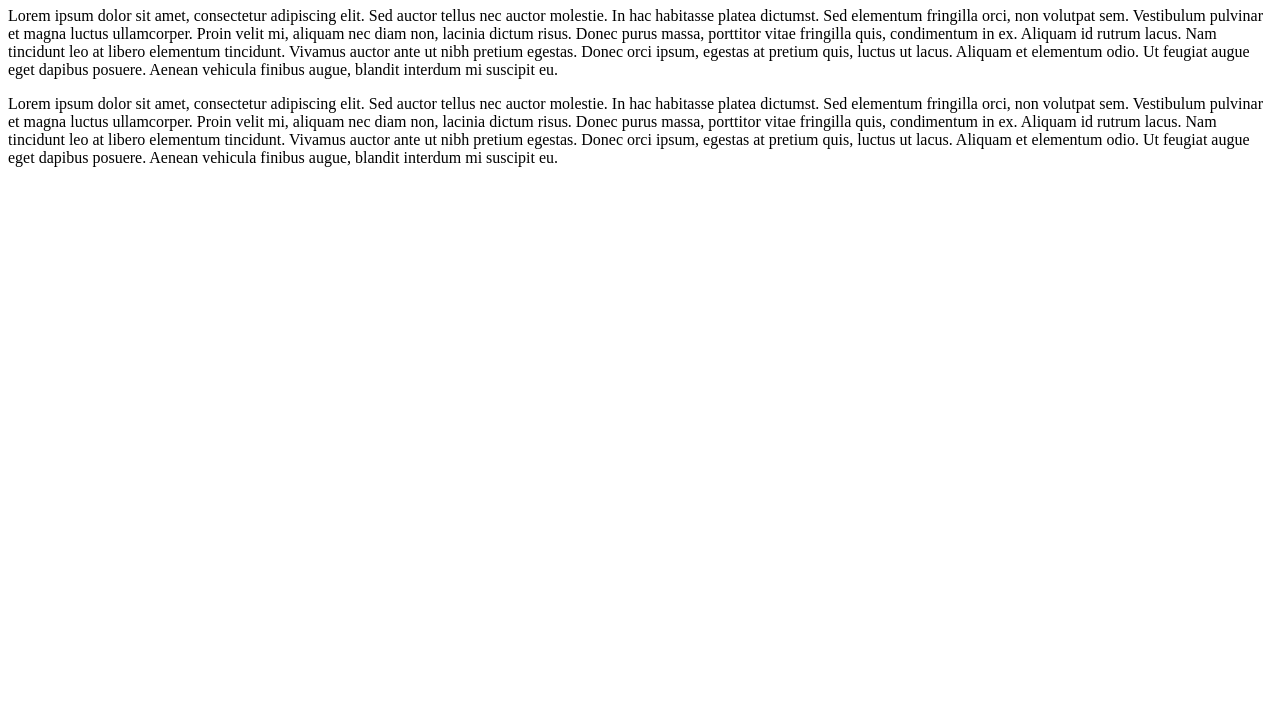
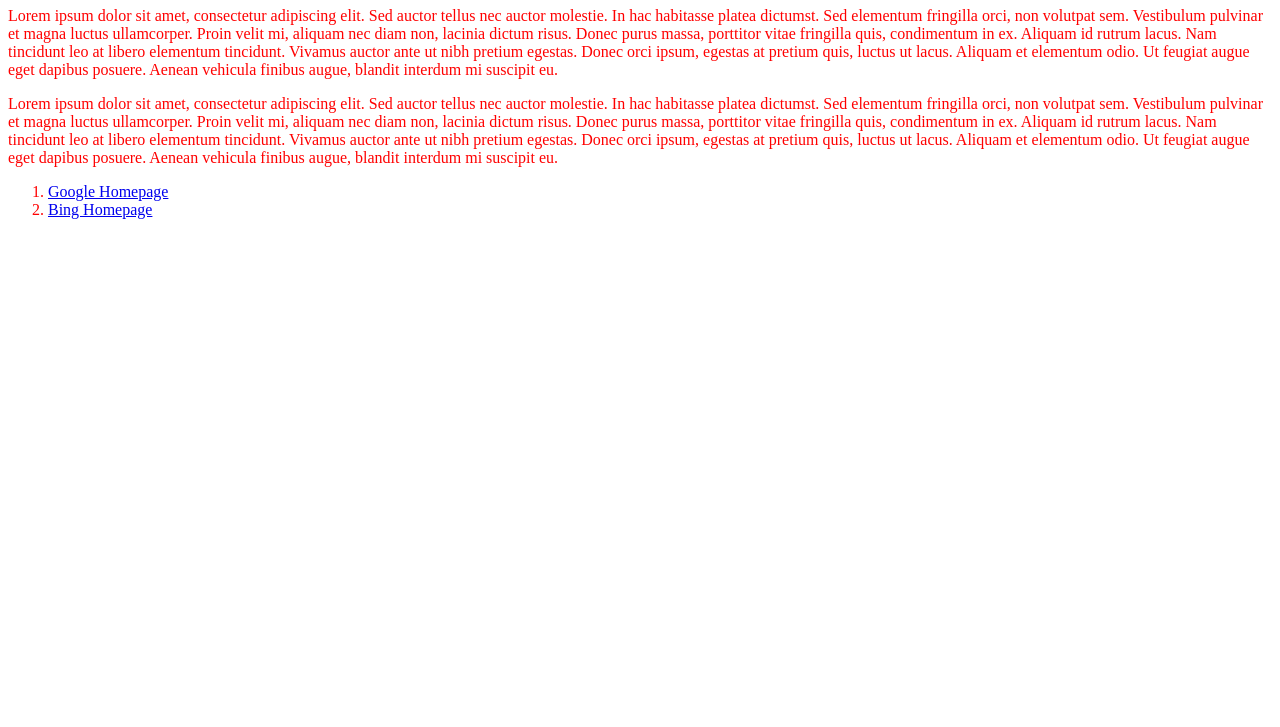
Before and after one commit to ArthurUrman/box-model-demo, a plain HTML site: page index.html in a window 1280 px wide. Shown: the part 73-800 px from the top of the page. Drawn offline with Linux system fonts and the light colour scheme.

Commit message:
Added 2 hyperlinks

```diff
--- a/index.html
+++ b/index.html
@@ -2,7 +2,12 @@
 <html lang="en">
   <head>
     <meta charset="utf-8">
-    <title>Box-Model</title>
+    <title>Learning CSS</title>
+    <style>
+      body {
+        color: red;
+      }
+    </style>
   </head>
   <body>
     <h1>My Great Website</h1>
@@ -18,5 +23,9 @@
       leo at libero elementum tincidunt. Vivamus auctor ante ut nibh pretium egestas. Donec orci ipsum, egestas at pretium quis, luctus ut lacus.
       Aliquam et elementum odio. Ut feugiat augue eget dapibus posuere. Aenean vehicula finibus augue, blandit interdum mi suscipit eu.
     </p>
+    <ol>
+      <li><a href="https://www.google.com/">Google Homepage</a>
+      <li><a href="https://www.bing.com/">Bing Homepage</a>
+    </ol>
   </body>
 </html>
```
